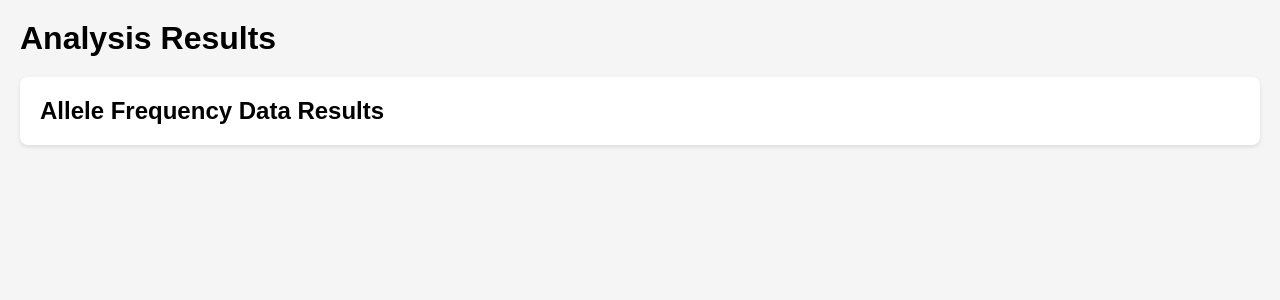
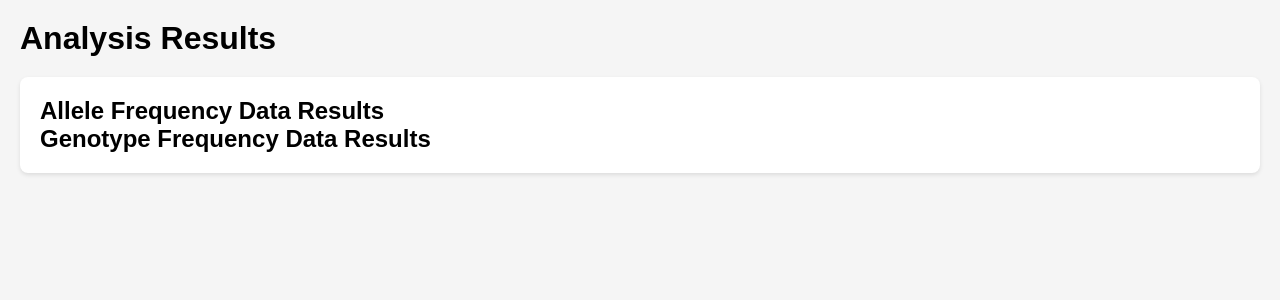
Before and after one commit to iluminato-tr/Group_project_repo, a Flask app: template Flask/templates/results.html in a window 1280 px wide. Shown: the part 81-381 px from the top of the page. Run offline with Flask 3, Linux system fonts and the light colour scheme; the template is opened without the code that fills it, so the values that code supplies are empty.

Commit message:
Visualisation of genotype table and pagination

```diff
--- a/Flask/app.py
+++ b/Flask/app.py
@@ -312,7 +312,17 @@ def results(page=1):
     next_page_df = pd.read_csv(allele_data_path, skiprows=range(1, skip + rows_per_page + 1), nrows=1)
     more_rows = not next_page_df.empty
 
-    return render_template('results.html', pca_image=pca_image, adm_image=adm_image, fst_image=fst_image, fst_matrix_exists=fst_matrix_exists, clinical_table=clinical_html, allele_table=allele_html, page=page, more_rows=more_rows )
+
+    # Pagination for Genotype Frequency Data
+    genotype_data_path = 'S:/Documents/UNIVERSITY/POSTGRADUATE/SLACKWARE/Flask/static/txt_files/Genotype_frequency_data.txt'
+    genotype_df = pd.read_csv(genotype_data_path, skiprows=range(1, skip + 1), nrows=rows_per_page)
+    genotype_html = genotype_df.to_html(classes='table table-striped', index=False)
+
+    # Check if there's a next page for genotype data
+    next_page_genotype_df = pd.read_csv(genotype_data_path, skiprows=range(1, skip + rows_per_page + 1), nrows=1)
+    more_rows_genotype = not next_page_genotype_df.empty
+
+    return render_template('results.html', pca_image=pca_image, adm_image=adm_image, fst_image=fst_image, fst_matrix_exists=fst_matrix_exists, clinical_table=clinical_html, allele_table=allele_html, genotype_table=genotype_html, page=page, more_rows=more_rows, more_rows_genotype=more_rows_genotype )
 
 
 if __name__ == '__main__':
--- a/Flask/templates/results.html
+++ b/Flask/templates/results.html
@@ -58,5 +58,21 @@
             </nav>
         </div>
 
+        <!-- Genotype Frequency Data Results with Pagination -->
+        <div id="genotype-frequency-data-results">
+            <h2>Genotype Frequency Data Results</h2>
+            {{ genotype_table|safe }}
+            <nav aria-label="Page navigation example">
+                <ul class="pagination">
+                    {% if page > 1 %}
+                        <li class="page-item"><a class="page-link" href="{{ url_for('results', page=page-1) }}">Previous</a></li>
+                    {% endif %}
+                    {% if more_rows_genotype %}
+                        <li class="page-item"><a class="page-link" href="{{ url_for('results', page=page+1) }}">Next</a></li>
+                    {% endif %}
+                </ul>
+            </nav>
+        </div>
+
     </div>
 {% endblock %}
```
